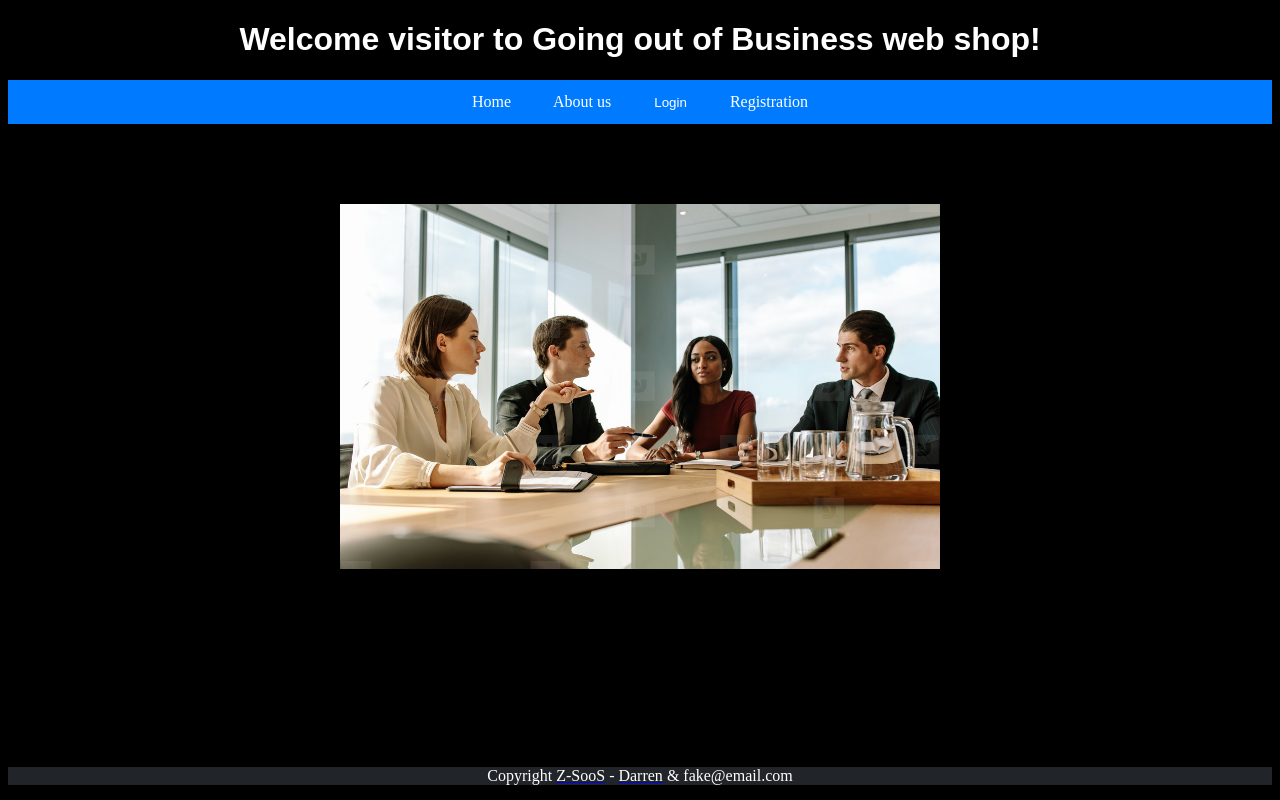
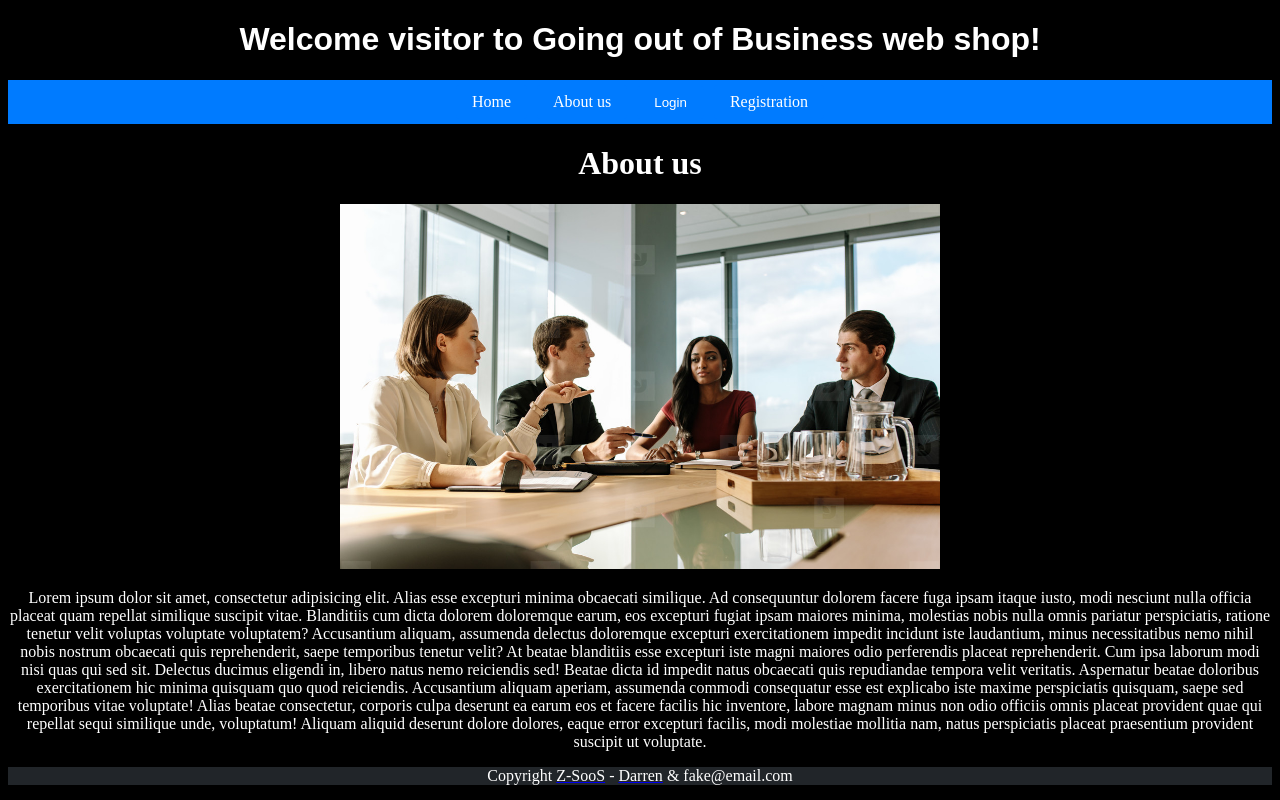
Before and after one commit to Darr3nB/GoinOutOfBusiness, a React (Vite) app in the folder frontend/: page /about-us in a window 1280 px wide. Built offline with nearby package versions, Linux system fonts and the light colour scheme.

Commit message:
AboutUs page got white text.

```diff
--- a/frontend/src/routes/AboutUs.jsx
+++ b/frontend/src/routes/AboutUs.jsx
@@ -1,6 +1,6 @@
 export default function AboutUs() {
     return (
-        <div className="middle-text">
+        <div className="middle-text white-text">
             <h1>About us</h1>
             <img className="about-picture" src="../src/assets/conf_room.jpg" alt="Conference room picture"/>
             <p>
```
